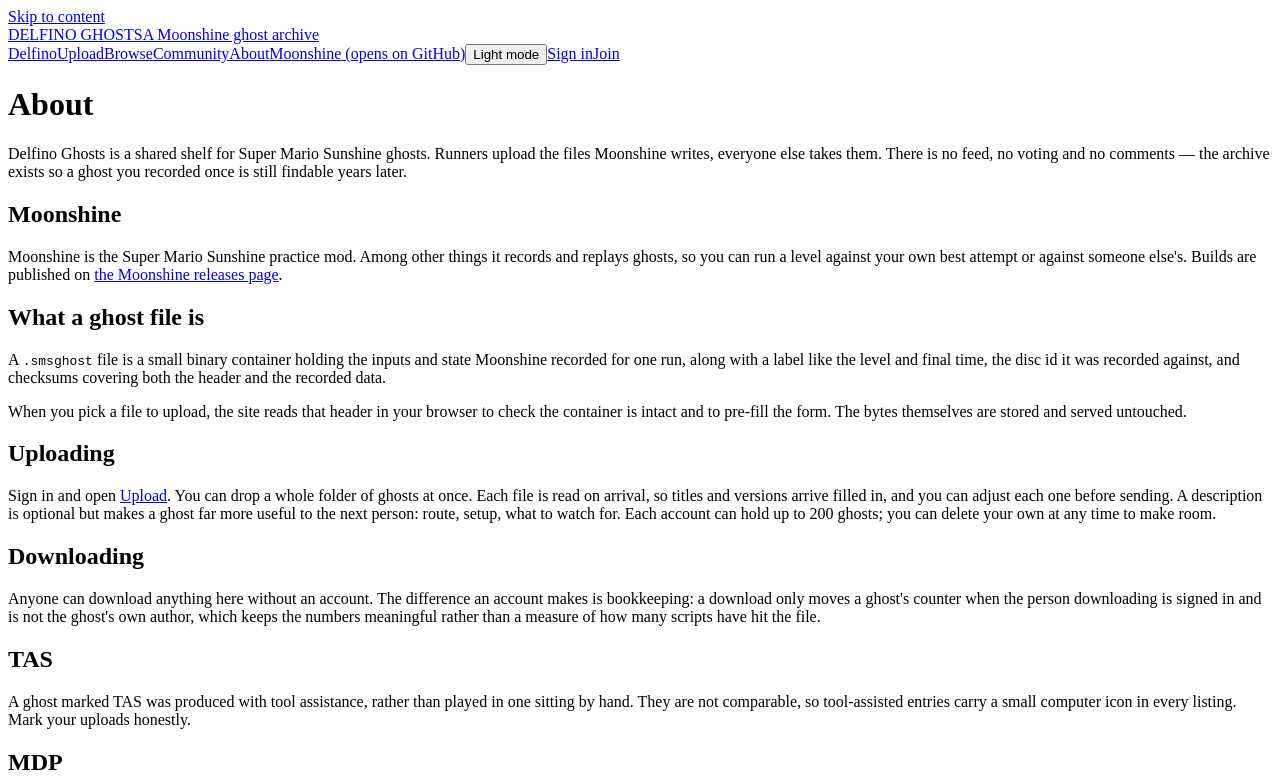
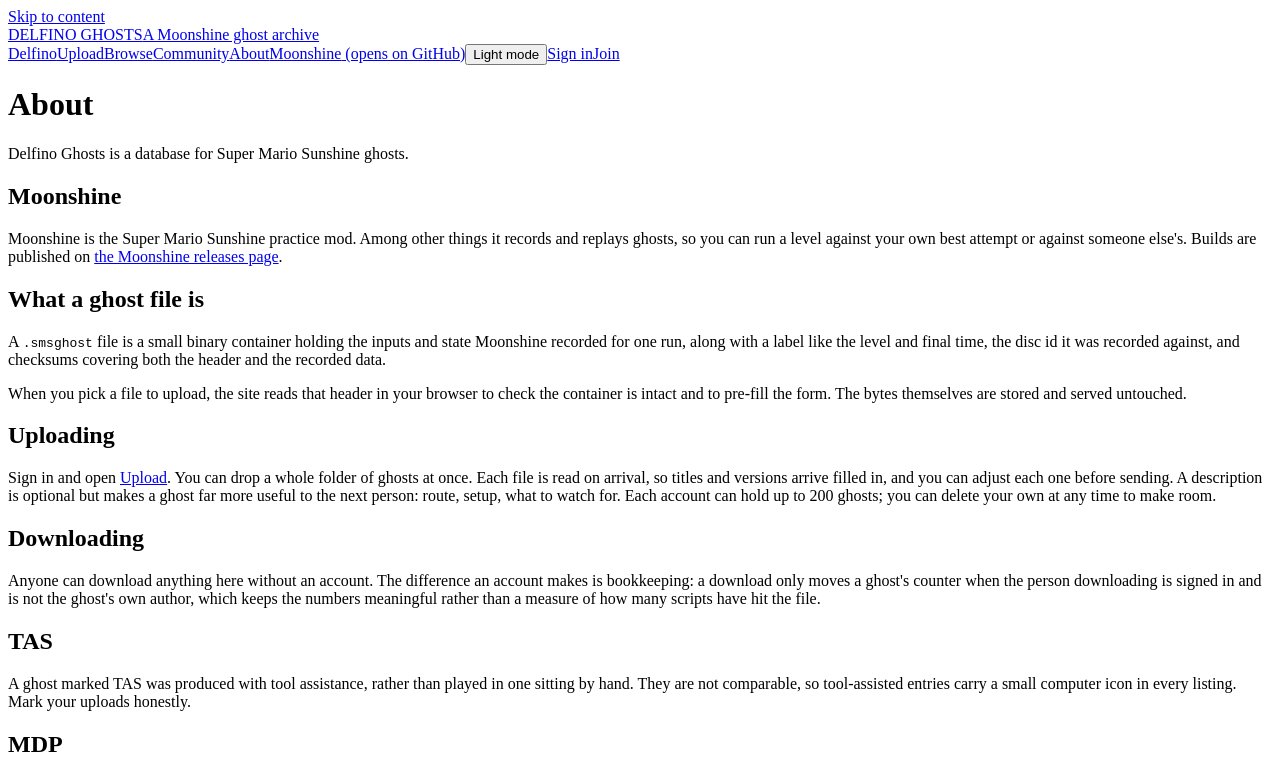
Before and after one commit to Zeldocto/delfino-ghosts, a React (Vite) app: page /about in a window 1280 px wide. Shown: the top 778 px of the page. Built offline with nearby package versions, Linux system fonts and the light colour scheme; no server answers; the HTML template or start-up script is replaced by a standard one.

Commit message:
Revise About page description for clarity
Updated description of Delfino Ghosts to clarify its purpose.

```diff
--- a/src/pages/About.tsx
+++ b/src/pages/About.tsx
@@ -11,9 +11,7 @@
 
       <div className="prose" style={{ marginTop: 16 }}>
         <p>
-          Delfino Ghosts is a shared shelf for Super Mario Sunshine ghosts. Runners upload the files
-          Moonshine writes, everyone else takes them. There is no feed, no voting and no comments —
-          the archive exists so a ghost you recorded once is still findable years later.
+          Delfino Ghosts is a database for Super Mario Sunshine ghosts.
         </p>
 
         <h2>Moonshine</h2>
```
